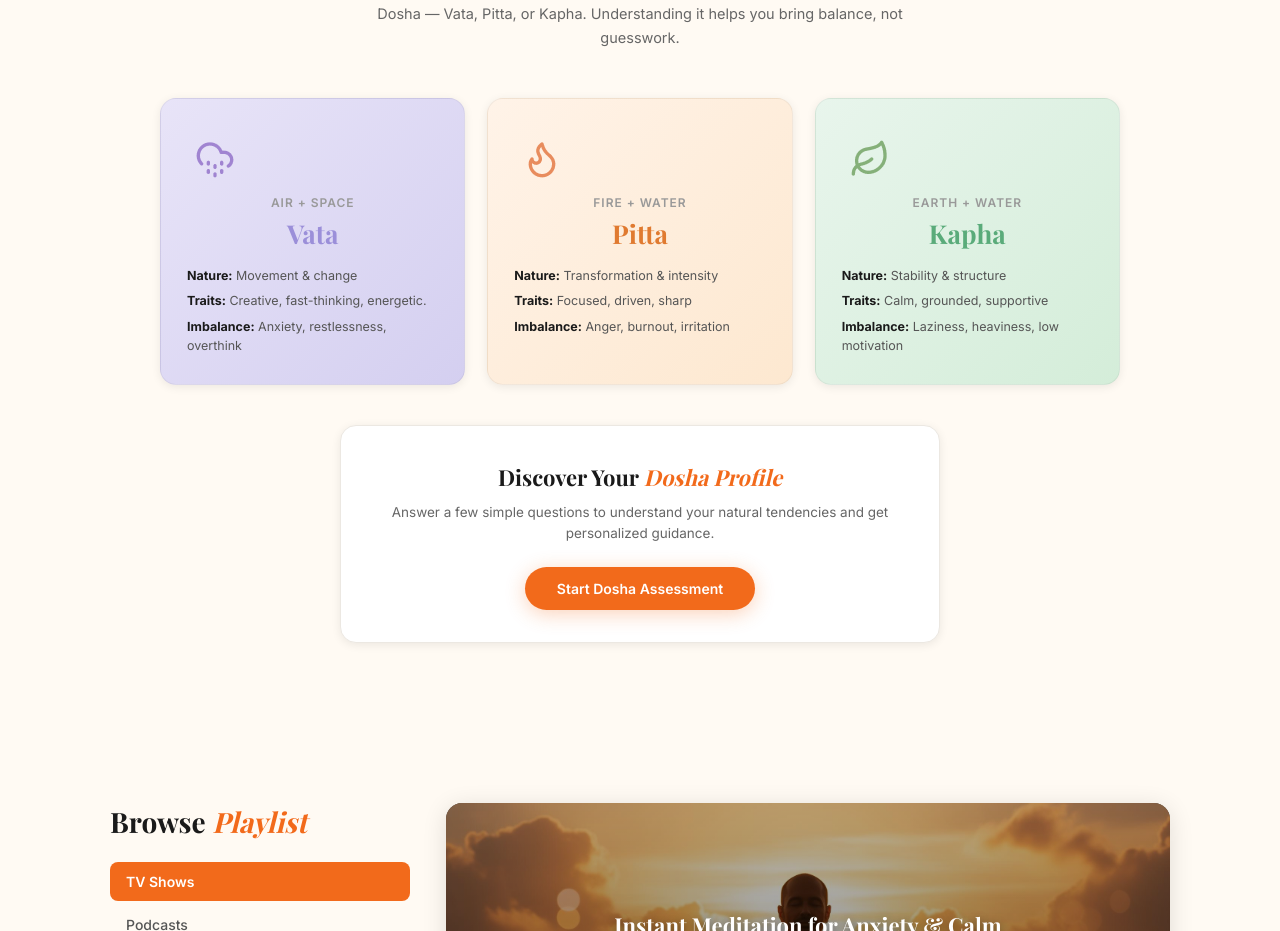
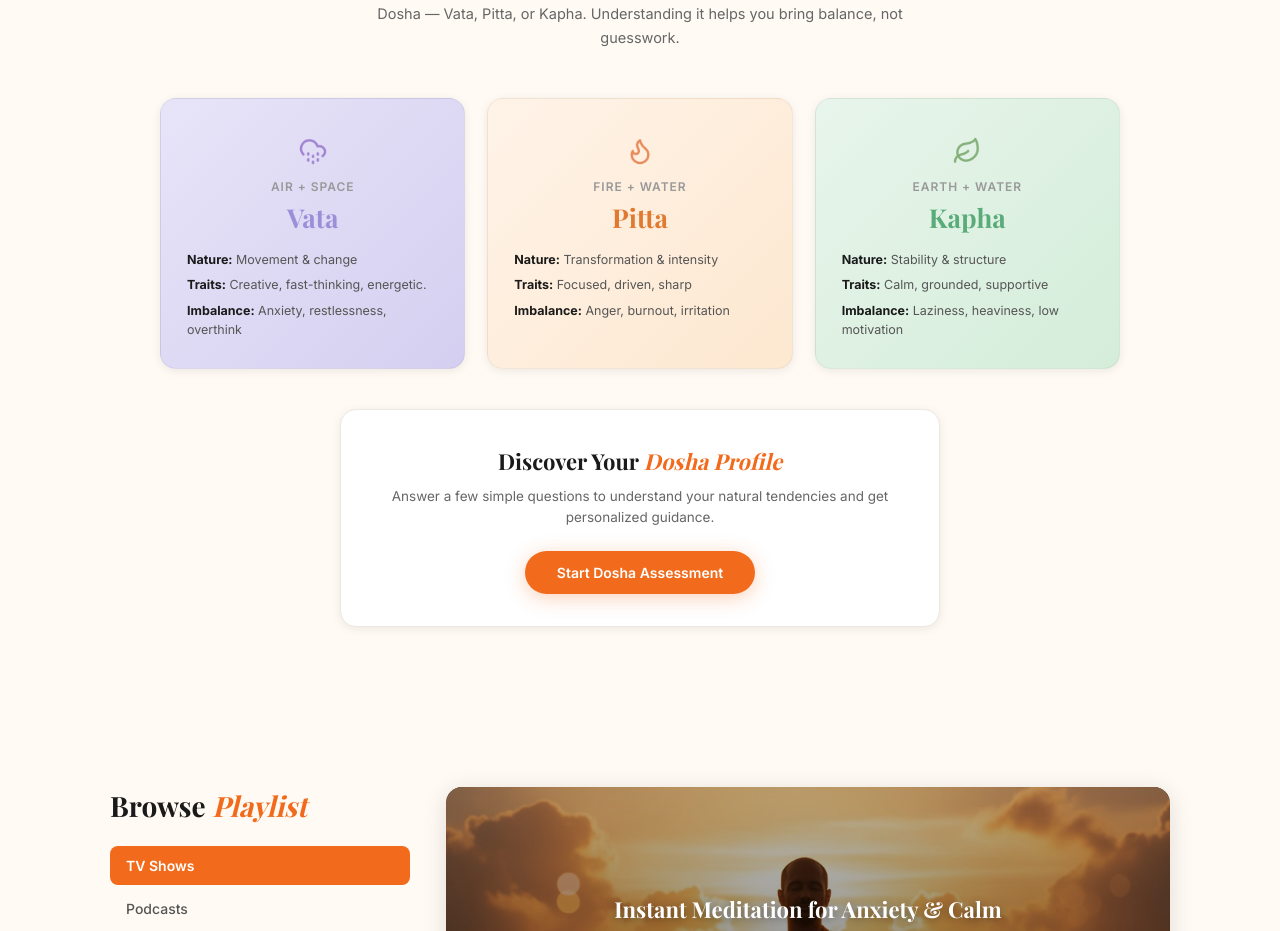
Before and after one commit to bhishmraj010/swami-website, a React (Create React App) app: page /academy in a window 1280 px wide. Shown: the part 1746-2677 px from the top of the page. Built offline with nearby package versions, Linux system fonts and the light colour scheme; the HTML template or start-up script is replaced by a standard one; a web font is replaced by a local one.

Commit message:
Update Academy.css

```diff
--- a/src/pages/Academy.css
+++ b/src/pages/Academy.css
@@ -572,10 +572,13 @@
   box-shadow: var(--shadow-md);
 }
 
+/* Updated: icon is now an <img> (uploaded vata/pitta/kapha images), not emoji */
 .ac-dosha__card-icon {
-  font-size: 30px;
+  width: 40px;
+  height: 40px;
+  object-fit: contain;
   display: block;
-  margin-bottom: 8px;
+  margin: 0 auto 8px;
 }
 
 .ac-dosha__card-element {
```
